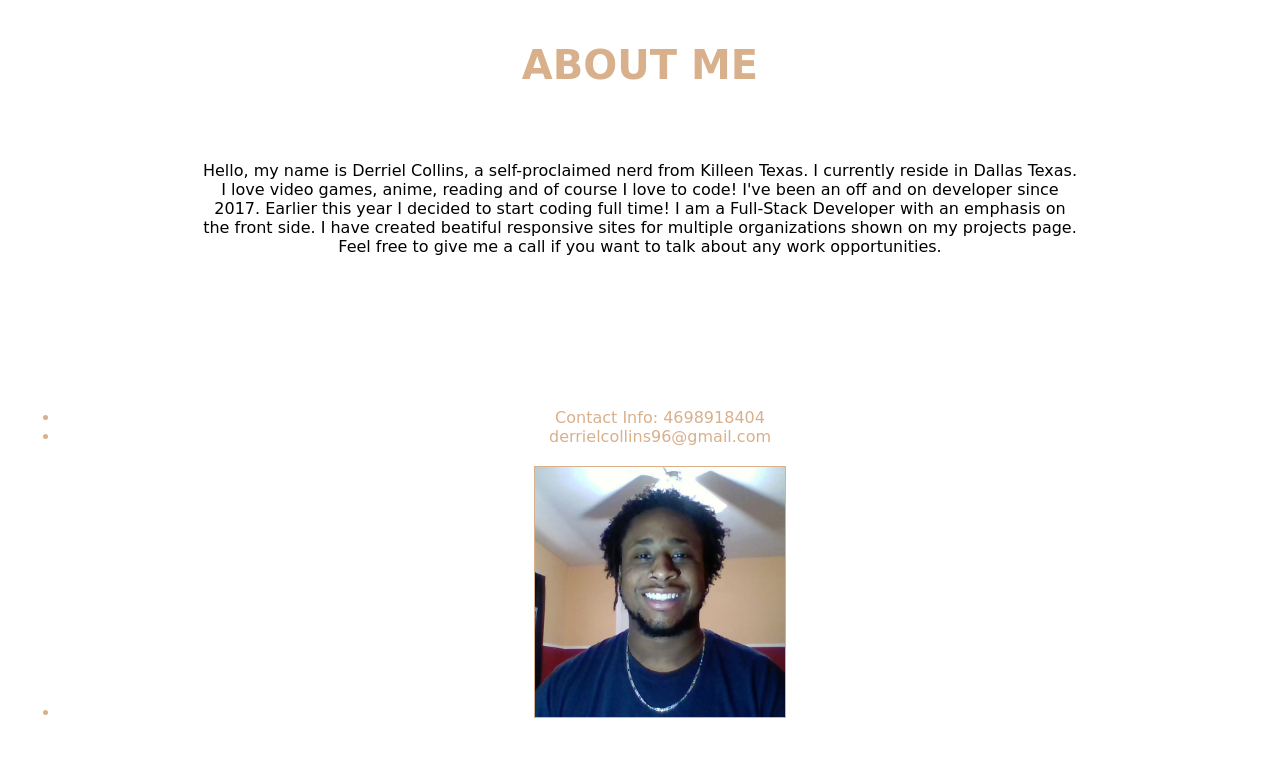
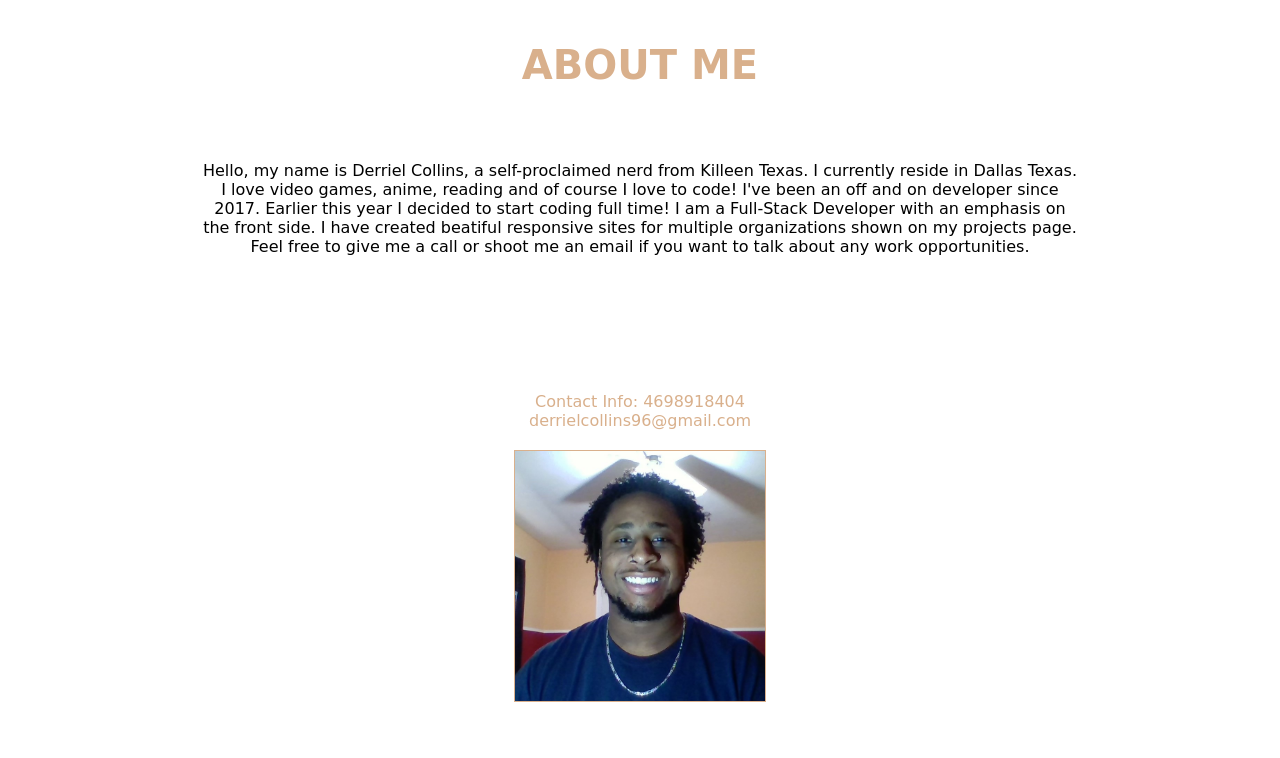
Before and after one commit to Derriel94/Portfolio, a PHP site: page / in a window 1280 px wide. Shown: the part 701-1459 px from the top of the page. After the commit the page ends 1403 px from the top, so only its background shows below. Run offline with PHP 8.4, Linux system fonts and the light colour scheme.

Commit message:
minor changes

```diff
--- a/index.html
+++ b/index.html
@@ -25,16 +25,14 @@
 		</div>
 		<section class="txt">
 			<h1>ABOUT ME</h1>
-				<p>Hello, my name is Derriel Collins, a self-proclaimed nerd from Killeen Texas. I currently reside in Dallas Texas. I love video games, anime, reading and of course I love to code! I've been an off and on developer since 2017. Earlier this year I decided to start coding full time! I am a Full-Stack Developer with an emphasis on the front side. I have created beatiful responsive sites for multiple organizations shown on my projects page. Feel free to give me a call if you want to talk about any work opportunities.
+				<p>Hello, my name is Derriel Collins, a self-proclaimed nerd from Killeen Texas. I currently reside in Dallas Texas. I love video games, anime, reading and of course I love to code! I've been an off and on developer since 2017. Earlier this year I decided to start coding full time! I am a Full-Stack Developer with an emphasis on the front side. I have created beatiful responsive sites for multiple organizations shown on my projects page. Feel free to give me a call or shoot me an email if you want to talk about any work opportunities.
 				</p>
 		</section>
 		<footer>
-			<ul>
-				<li>Contact Info: 4698918404</li>
-			 	<li>derrielcollins96@gmail.com</li>
-			 	<li><img class="my-img" src="images/me.jpg"></li>
-			 </ul>
+				<div>Contact Info: 4698918404</div>
+			 	<div>derrielcollins96@gmail.com</div>
+			 	<div><img class="my-img" src="images/me.jpg"></div>
 		</footer>
-	</div>
+		<script type="text/javascript" src="script.js"></script>
 	</body>
 </html>
--- a/proj.html
+++ b/proj.html
@@ -51,6 +51,7 @@
 		<footer classs="proj_footer">
 			<h2>Email Me For Questions</h2>
 			<h2>DerrielCollins96@gmail.com</h2>
+		</footer>
 	<script type="text/javascript" src="script.js"></script>
 	</body>
 </html>
--- a/style.css
+++ b/style.css
@@ -187,4 +187,5 @@ span {
 footer {
 	text-align: center;
 	padding: 20px;
+		list-style: none;
 }
```
